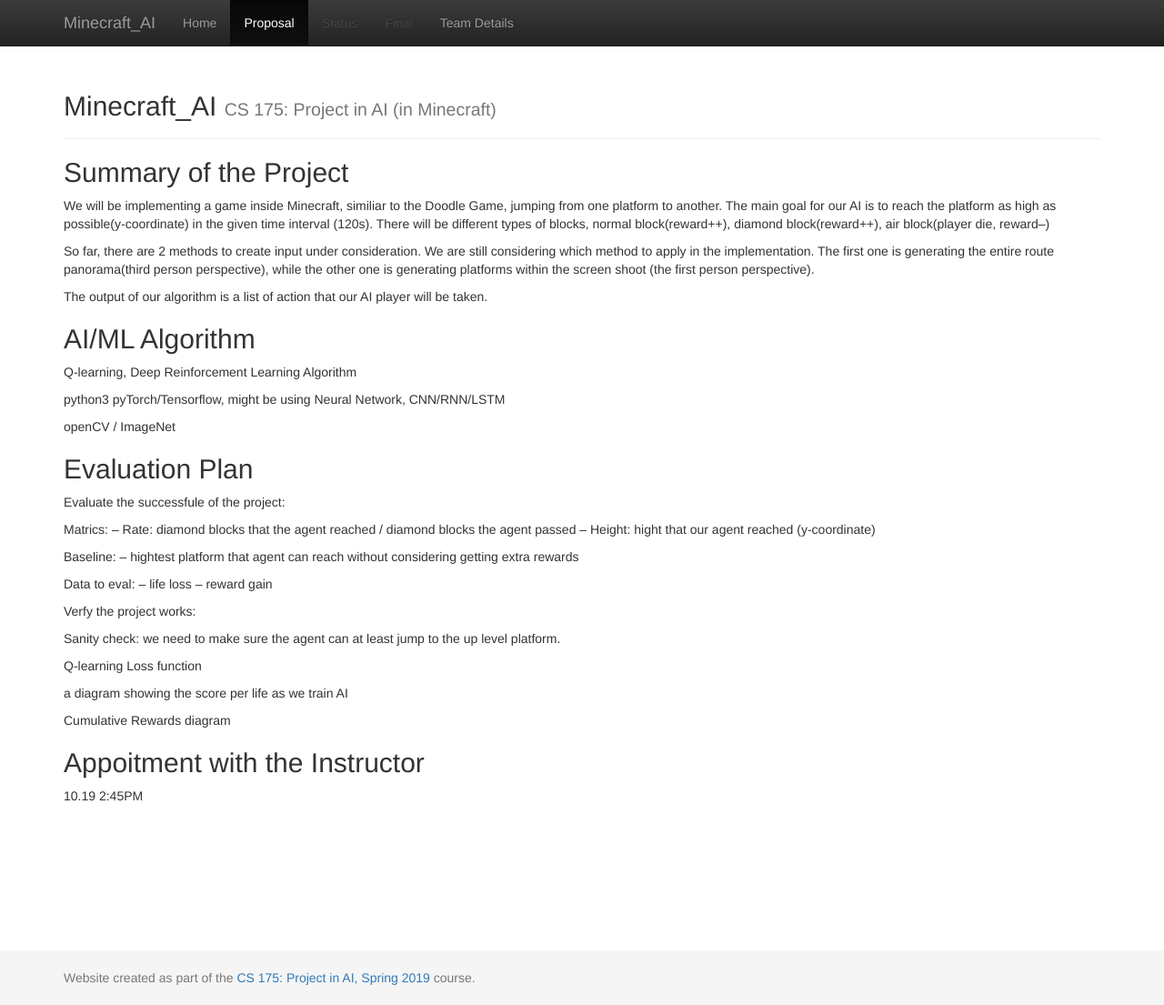
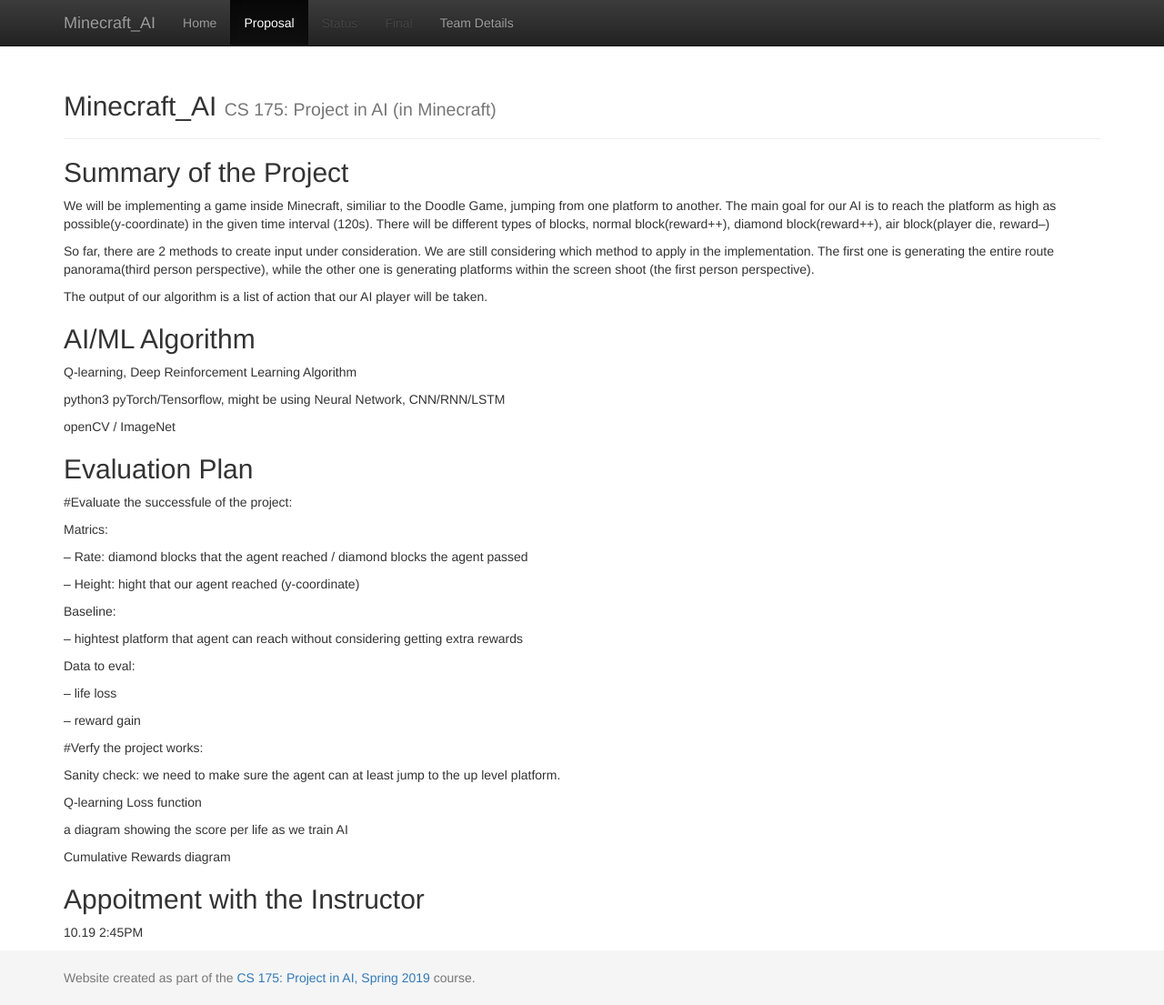
Before and after one commit to Chilly712/CrossTheFireLine_Minecraft, a Jekyll site: the page built from docs/proposal.md, in a window 1280 px wide and 1105 px high. Shown: the whole window at 91% size. Built offline with Jekyll 4.4.1, drawn with Linux system fonts in a browser that asks for light colours.

```diff
--- a/docs/proposal.md
+++ b/docs/proposal.md
@@ -24,21 +24,26 @@ openCV / ImageNet
 
 ## Evaluation Plan
 
-Evaluate the successfule of the project:
+#Evaluate the successfule of the project:
 
   Matrics:
+
   -- Rate: diamond blocks that the agent reached / diamond blocks the agent passed
+
   -- Height: hight that our agent reached (y-coordinate)
 
   Baseline:
+
   -- hightest platform that agent can reach without considering getting extra rewards
 
   Data to eval:
+
   -- life loss
+
   -- reward gain
 
 
-Verfy the project works:
+#Verfy the project works:
 
   Sanity check: we need to make sure the agent can at least jump to the up level platform.
 
```
